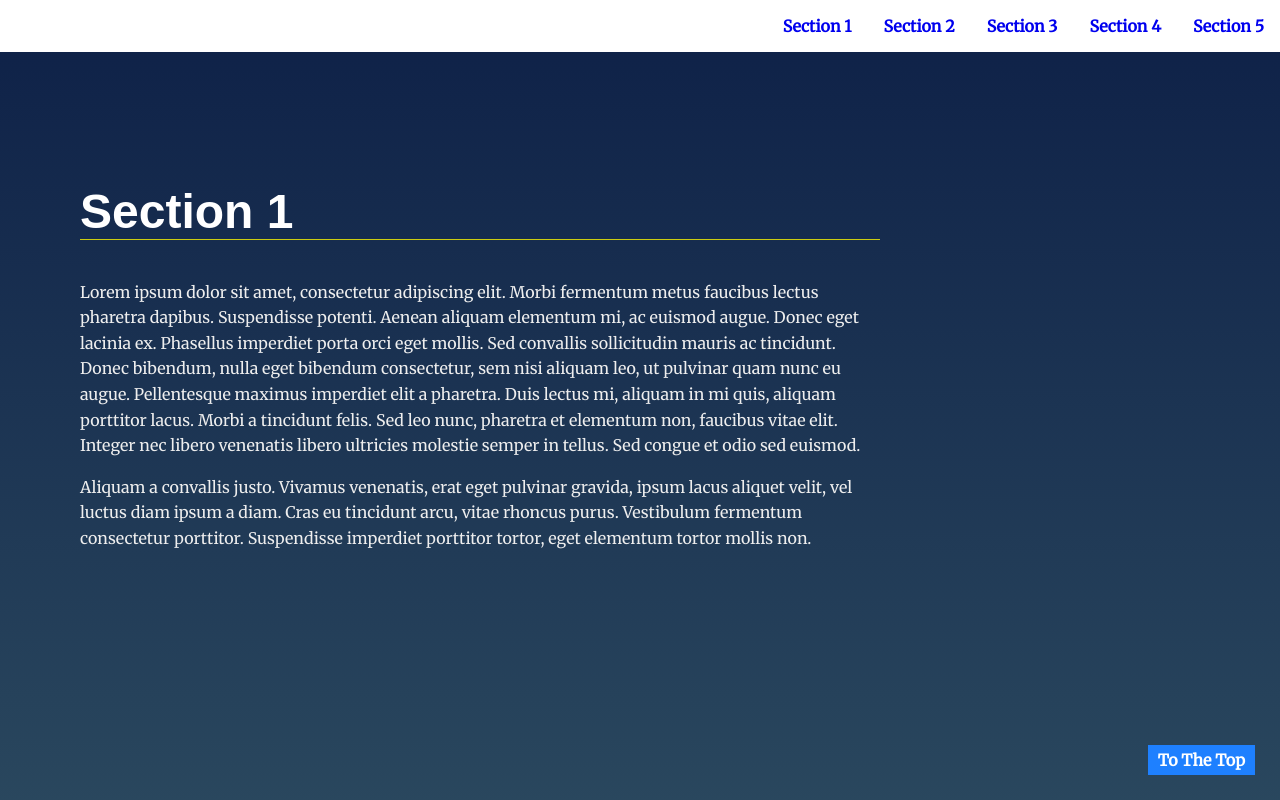
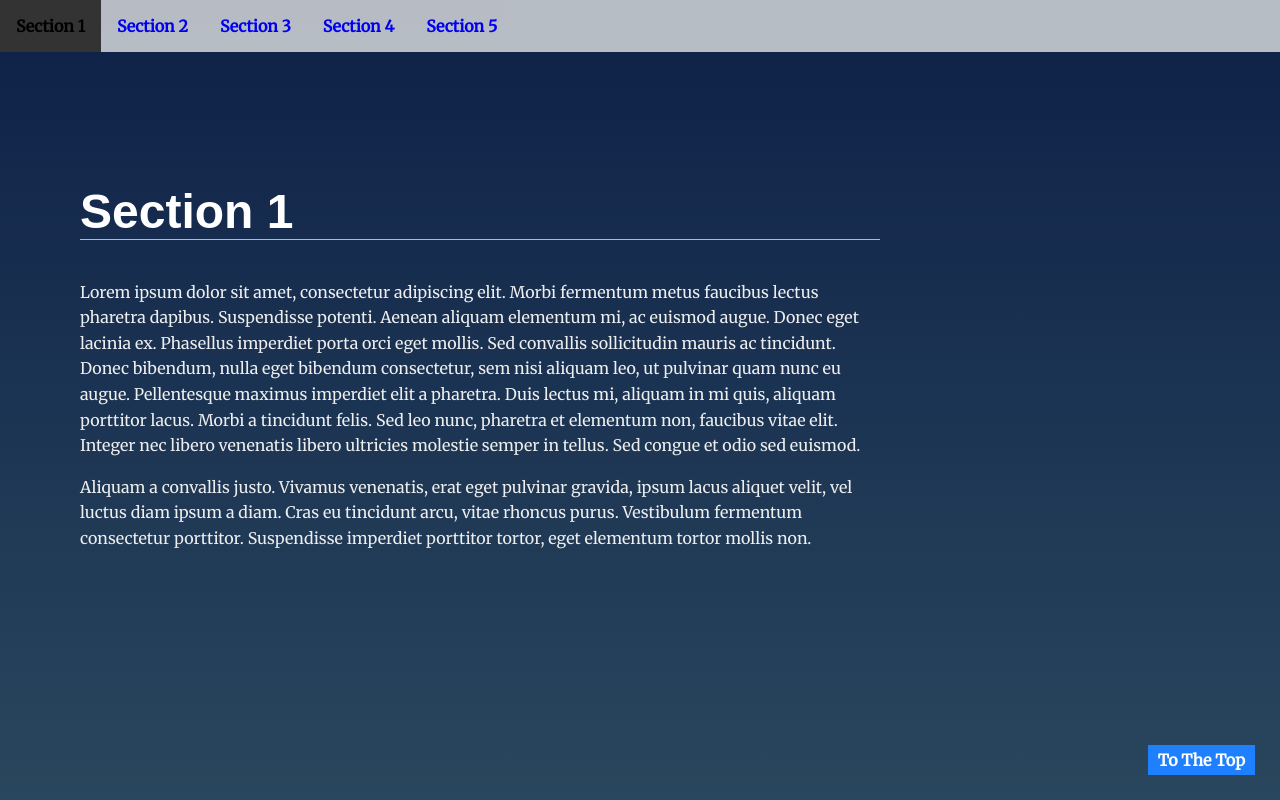
Before and after one commit to Hekal74/Front-End-Project, a plain HTML site: page index.html in a window 1280 px wide. Both pictures are taken after a click on the item "Section 1". Shown: the part 391-1191 px from the top of the page. Drawn offline with Linux system fonts and the light colour scheme.

Commit message:
Improving

```diff
--- a/CSS/styles.css
+++ b/CSS/styles.css
@@ -72,6 +72,7 @@ section {
     bottom: 25px;
     right: 25px;
     text-align: center;
+    scroll-behavior: smooth;
     padding: 5px 10px;
     text-decoration: none;
 }
@@ -93,12 +94,12 @@ section {
 .navbar__menu ul {
     padding-left: 0;
     margin: 0;
-    text-align: right;
+    text-align: left;
 }
 
 .navbar__menu li {
     display: inline-block;
-    color:rgb(0, 0, 0);
+    color:rgb(255, 255, 150);
 }
 
 .navbar__menu .menu__link {
@@ -107,18 +108,19 @@ section {
     font-weight: bold;
     text-decoration: none;
 
+
 }
 
 
 .navbar__menu .active , .navbar__menu .menu__link:hover {
     background: #333;
-    color: #fff;
+    color: black;
     transition: ease 0.3s all;
 }
 
 /* Header Styles */
 .page__header {
-    background: #fff;
+    background: rgba(555, 255, 250, 0.7);
     position: fixed;
     top: 0;
     width: 100%;
@@ -220,6 +222,12 @@ section:nth-of-type(3n + 1) .landing__container::after {
 
 /* ---- Theme State Rules ---- */
 /* Section Active Styles */
+.navbar__menu .your-active-class {
+    background: #0080FF;
+    color: #000;
+    transition: ease 0.3s all;
+    padding: 1.65em;
+
 /* Note: your-active-class class is applied through javascript. You should update the class here and in the index.html to what you set in your javascript file.  */
 section.your-active-class {
     background: rgb(0, 0, 0);
--- a/js/app.js
+++ b/js/app.js
@@ -20,7 +20,6 @@
 
 /**
  * Define Global Variables
- *
 */
 const sections = document.querySelectorAll('.section');
 const navBar = document.querySelector('#navbar__list');
@@ -38,18 +37,19 @@ const navBar = document.querySelector('#navbar__list');
 
 // build the nav
 const fragment = document.createDocumentFragment();
-
 for (let i = 0 ; i< sections.length ; i++)
 {
   //take section name
   const liElement = document.createElement('li');
   const secName = sections[i].querySelector('h2').textContent;
 
-  liElement.innerHTML = `<a href = '#${sections[i].getAttribute('id')}' class = 'navbar__menu menu__Link'> ${secName}</a>`;
+  liElement.innerHTML = `<a href = '#${sections[i].getAttribute('id')}'
+      class = 'navbar__menu menu__Link'> ${secName}</a>`;
   const anchorElement = liElement.querySelector('a');
   fragment.appendChild(liElement);
 
-// Add class 'active' to section when near top of viewport
+
+  // Scroll to anchor ID using scrollTO event
   document.addEventListener('scroll', function(){
 
   const bound = sections[i].getBoundingClientRect();
@@ -58,7 +58,8 @@ if (bound['top'] >= -300 && bound ['top'] < 200) {
     for(let k = 0; k<sections.length; k++){
       sections[k].classList.remove('your-active-class');
     };
-    // Set sections as active
+
+      // Add class 'active' to section when near top of viewport
       sections[i].classList.add('your-active-class');
       anchorElement.classList.add('your-active-class')
   }
@@ -69,11 +70,12 @@ if (bound['top'] >= -300 && bound ['top'] < 200) {
   };
   });
 
-// Scroll to anchor ID using scrollTO event
+  // go to section when click on the navList
   liElement.addEventListener('click',function(event){
   event.preventDefault();
-  // go to section when click on the navList
-  sections[i].scrollIntoView({behavior: 'smooth',block:'center',inline:'nearest'});
+
+  sections[i].scrollIntoView({behavior: 'smooth',block:'center',
+      inline:'nearest'});
   });
 };
 navBar.appendChild(fragment);
```
Lines whose indentation alone changed are shown as unchanged.
